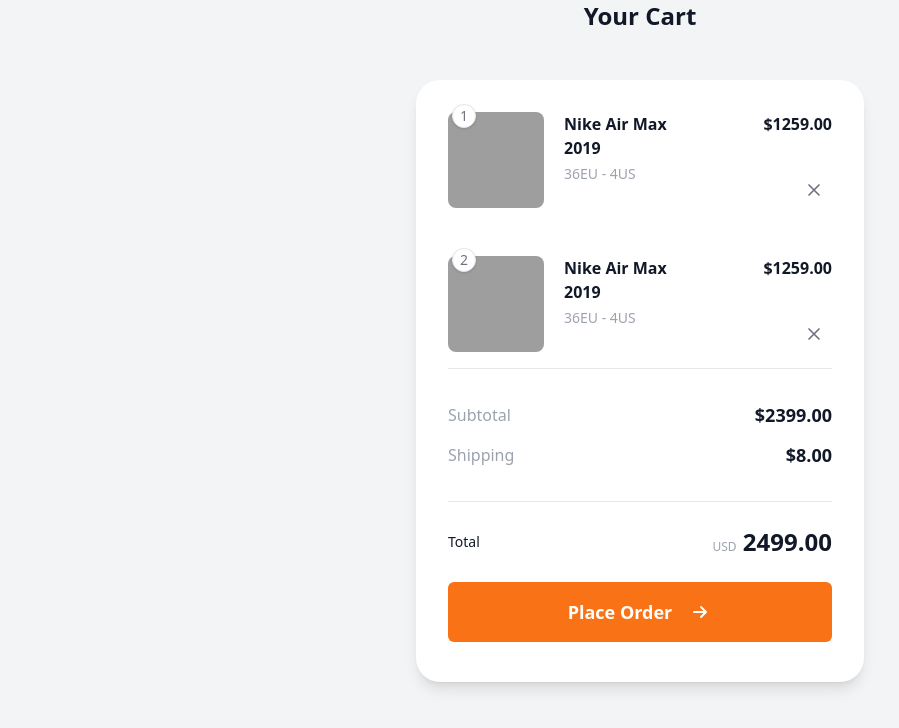
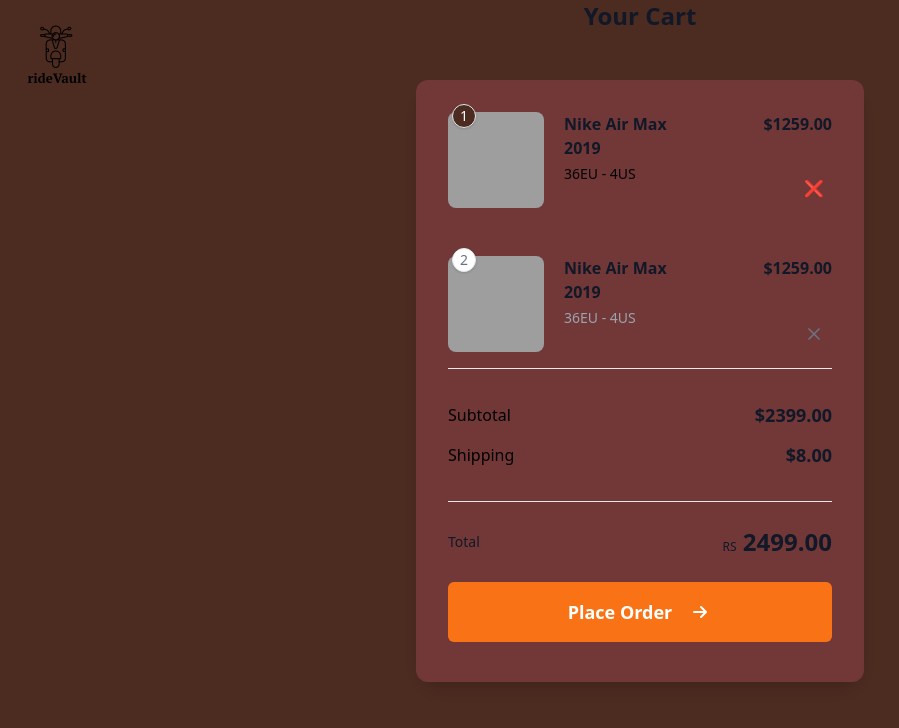
Before and after one commit to DpsMagar/Rides-Vault, a React (Vite) app in the folder frontend/: page /user/cart in a window 1280 px wide. Shown: the top 728 px of the page, without its empty margins (0-899 px from the left). Built offline with nearby package versions, Linux system fonts and the light colour scheme; grey boxes are pictures that could not be loaded.

Commit message:
backend to be done

```diff
--- a/frontend/src/Components/Auth/SignIn.jsx
+++ b/frontend/src/Components/Auth/SignIn.jsx
@@ -1,9 +1,10 @@
 import logo from '../../Images/PrimaryLogo.png'
 import gif from '../../Gif/flying-saucer-2949.gif'
 import axios from 'axios'
-import { Link } from 'react-router-dom';
+import { Link, useNavigate } from 'react-router-dom';
 import { useDispatch } from 'react-redux';
 import { setUsername } from '../Store/userSlice';
+import { useLocation } from 'react-router-dom';
 
 
 import { useState } from 'react';
@@ -14,6 +15,10 @@
     const [ password , setPassword]= useState('')
     const [error , setError]= useState('')
     const dispatch = useDispatch();
+    const navigate = useNavigate()
+    const location= useLocation();
+    const from = location.state?.from || '/'
+
 
     const handleSubmit= async (e)=>{
       e.preventDefault();
@@ -29,6 +34,7 @@
           localStorage.setItem("refreshToken",refresh)
           console.log("Logged in successfully");
           dispatch(setUsername(name))
+          navigate(from)
 
 
       }
--- a/frontend/src/Components/Products/ProductDetails.jsx
+++ b/frontend/src/Components/Products/ProductDetails.jsx
@@ -7,13 +7,14 @@
 import { useLocation, useNavigate } from 'react-router-dom';
 import { toast } from 'react-toastify'
 import { useSelector } from 'react-redux'
-import { Navigate } from 'react-router-dom'
-
+import logo from '../../Images/PrimaryLogo.png'
+import { Link } from 'react-router-dom'
 
 function ProductDetails() {
 const [quantity, setQuantity] = useState(0);
 const [data, setData] = useState([])
-const {state: id}= useLocation();
+// const {state: id}= useLocation();
+const id=localStorage.getItem('id')
 const navigate = useNavigate();
 
 
@@ -53,6 +54,7 @@
 
   return (
     <div className='w-screen h-screen bg-customColor flex overflow-hidden p-5 text-white'>
+        <Link to='/'> <img src={logo} alt="" className='absolute'/> </Link>
         <div className='mt-44'>
             <img src={data.image} alt="" className='size-[300px] rounded-e-md ' />
         </div>
@@ -63,7 +65,7 @@
                 <div className='pb-4'>Item Specifications</div>
 
                     {filteredInfo.map((items)=>(
-                            <div>
+                            <div key={items[0]}>
                             <div className='grid grid-cols-2  '>
                                 <div>{items[0].charAt(0).toUpperCase() + items[0].slice(1)}</div>
                                 <div>{items[1]}</div>
--- a/frontend/src/Components/Products/ProductList.jsx
+++ b/frontend/src/Components/Products/ProductList.jsx
@@ -35,7 +35,8 @@
 
             {data.map((item)=>(
                 <>
-                <Link to={`/${message}/details`} state={item.id}>
+                <Link to={`/${message}/details`} state={item.id} onClick={()=>localStorage.setItem('id',item.id)}>
+                {/* {localStorage.setItem('id', item.id)} */}
                     <div className='bg-yellow-950 rounded-lg size-60 flex flex-col justify-center shadow-lg hover:shadow-md hover:shadow-yellow-800'>
                         <div className='size-44 mx-auto'>
                             <img src={item.image} alt="" />
--- a/frontend/src/Components/User Specific/Cart.jsx
+++ b/frontend/src/Components/User Specific/Cart.jsx
@@ -1,21 +1,24 @@
 import React from 'react';
+import logo from '../../Images/PrimaryLogo.png'
+import { Link } from 'react-router-dom';
 
 function Cart() {
   return (
-    <section className="h-screen bg-gray-100 ">
-      <div className="mx-auto px-4 sm:px-6 lg:px-8">
+    <section className="h-screen bg-customColor   ">
+      <Link to='/'> <img src={logo} alt="" className='absolute p-6'/> </Link>
+      <div className="mx-auto px-4 sm:px-6 lg:px-8 ">
         <div className="flex items-center justify-center">
           <h1 className="text-2xl font-semibold text-gray-900">Your Cart</h1>
         </div>
 
         <div className="mx-auto mt-8 max-w-md md:mt-12">
           <div className="rounded-3xl bg-white shadow-lg">
-            <div className="px-4 py-6 sm:px-8 sm:py-10">
+            <div className="px-4 py-6 sm:px-8 sm:py-10 bg-[#723838] rounded-xl">
               <div className="flow-root">
                 <ul className="-my-8">
                   <li className="flex flex-col space-y-3 py-6 text-left sm:flex-row sm:space-x-5 sm:space-y-0">
                     <div className="shrink-0 relative">
-                      <span className="absolute top-1 left-1 flex h-6 w-6 items-center justify-center rounded-full border bg-white text-sm font-medium text-gray-500 shadow sm:-top-2 sm:-right-2">1</span>
+                      <span className="absolute top-1 left-1 flex h-6 w-6 items-center justify-center rounded-full border bg-customColor text-sm font-medium text-white shadow sm:-top-2 sm:-right-2">1</span>
                       <img className="h-24 w-24 max-w-full rounded-lg object-cover" src="https://images.unsplash.com/photo-1588484628369-dd7a85bfdc38?ixlib=rb-1.2.1&ixid=MnwxMjA3fDB8MHxzZWFyY2h8MTh8fHNuZWFrZXJ8ZW58MHx8MHx8&auto=format&fit=crop&w=150&q=60" alt="" />
                     </div>
 
@@ -23,7 +26,7 @@
                       <div className="sm:col-gap-5 sm:grid sm:grid-cols-2">
                         <div className="pr-8 sm:pr-5">
                           <p className="text-base font-semibold text-gray-900">Nike Air Max 2019</p>
-                          <p className="mx-0 mt-1 mb-0 text-sm text-gray-400">36EU - 4US</p>
+                          <p className="mx-0 mt-1 mb-0 text-sm text-black">36EU - 4US</p>
                         </div>
 
                         <div className="mt-4 flex items-end justify-between sm:mt-0 sm:items-start sm:justify-end">
@@ -33,9 +36,7 @@
 
                       <div className="absolute top-0 right-0 flex sm:bottom-0 sm:top-auto">
                         <button type="button" className="flex rounded p-2 text-center text-gray-500 transition-all duration-200 ease-in-out focus:shadow hover:text-gray-900">
-                          <svg className="h-5 w-5" xmlns="http://www.w3.org/2000/svg" fill="none" viewBox="0 0 24 24" stroke="currentColor">
-                            <path strokeLinecap="round" strokeLinejoin="round" strokeWidth="2" d="M6 18L18 6M6 6l12 12" />
-                          </svg>
+                        ❌
                         </button>
                       </div>
                     </div>
@@ -71,20 +72,20 @@
                 </ul>
               </div>
 
-              <div className="mt-6 space-y-3 border-t border-b py-8">
+              <div className="mt-6 space-y-3 border-t border-b py-8 text-black">
                 <div className="flex items-center justify-between">
-                  <p className="text-gray-400">Subtotal</p>
+                  <p className="">Subtotal</p>
                   <p className="text-lg font-semibold text-gray-900">$2399.00</p>
                 </div>
                 <div className="flex items-center justify-between">
-                  <p className="text-gray-400">Shipping</p>
+                  <p >Shipping</p>
                   <p className="text-lg font-semibold text-gray-900">$8.00</p>
                 </div>
               </div>
 
               <div className="mt-6 flex items-center justify-between">
                 <p className="text-sm font-medium text-gray-900">Total</p>
-                <p className="text-2xl font-semibold text-gray-900"><span className="text-xs font-normal text-gray-400">USD</span> 2499.00</p>
+                <p className="text-2xl font-semibold text-gray-900"><span className="text-xs font-normal ">RS</span> 2499.00</p>
               </div>
 
               <div className="mt-6 text-center">
```
Also changed, not shown: 1 other file (tests, documents, lock files or other folders).
